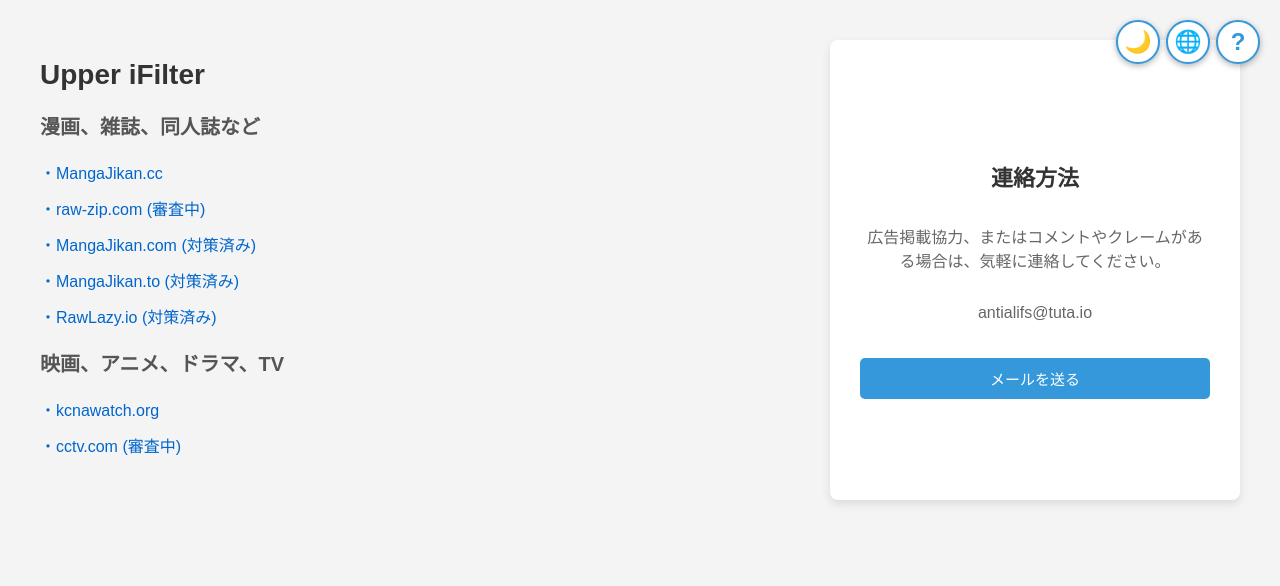
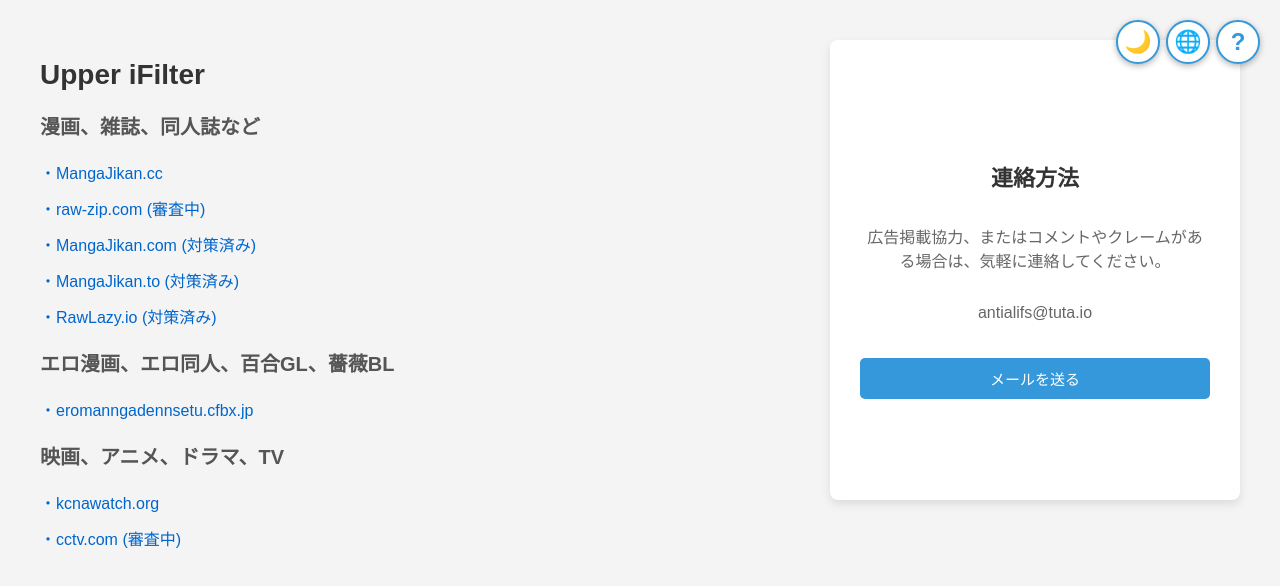
Before and after one commit to MangaAst/mangaast.github.io, a plain HTML site: page upper.html in a window 1280 px wide. Drawn offline with Linux system fonts and the light colour scheme.

Commit message:
Update upper.html

```diff
--- a/upper.html
+++ b/upper.html
@@ -1,8 +1,9 @@
 <!DOCTYPE html>
 <html lang="ja">
 <head>
-    <title>漫画村お問い合わせ</title>
+    <title>EXPO 2025　大阪・関西万博公式Webサイト</title>
     <meta charset="utf-8">
+<link rel="icon" href="expo2025.png" />
 
     <style>
         body {
@@ -99,6 +100,8 @@
         <a href="https://mangajikan.com">・MangaJikan.com (対策済み)</a>
         <a href="https://mangajikan.to">・MangaJikan.to (対策済み)</a>
         <a href="https://rawlazy.io">・RawLazy.io (対策済み)</a>
+    <h3>エロ漫画、エロ同人、百合GL、薔薇BL</h3>
+        <a href="/eromanngadennsetu.cfbx.jp.html">・eromanngadennsetu.cfbx.jp</a>
          <h3>映画、アニメ、ドラマ、TV</h3>
         <a href="https://kcnawatch.org/korea-central-tv-livestream/">・kcnawatch.org</a>
         <a href="https://tv.cctv.com/live/cctv1/">・cctv.com (審査中)</a>
```
